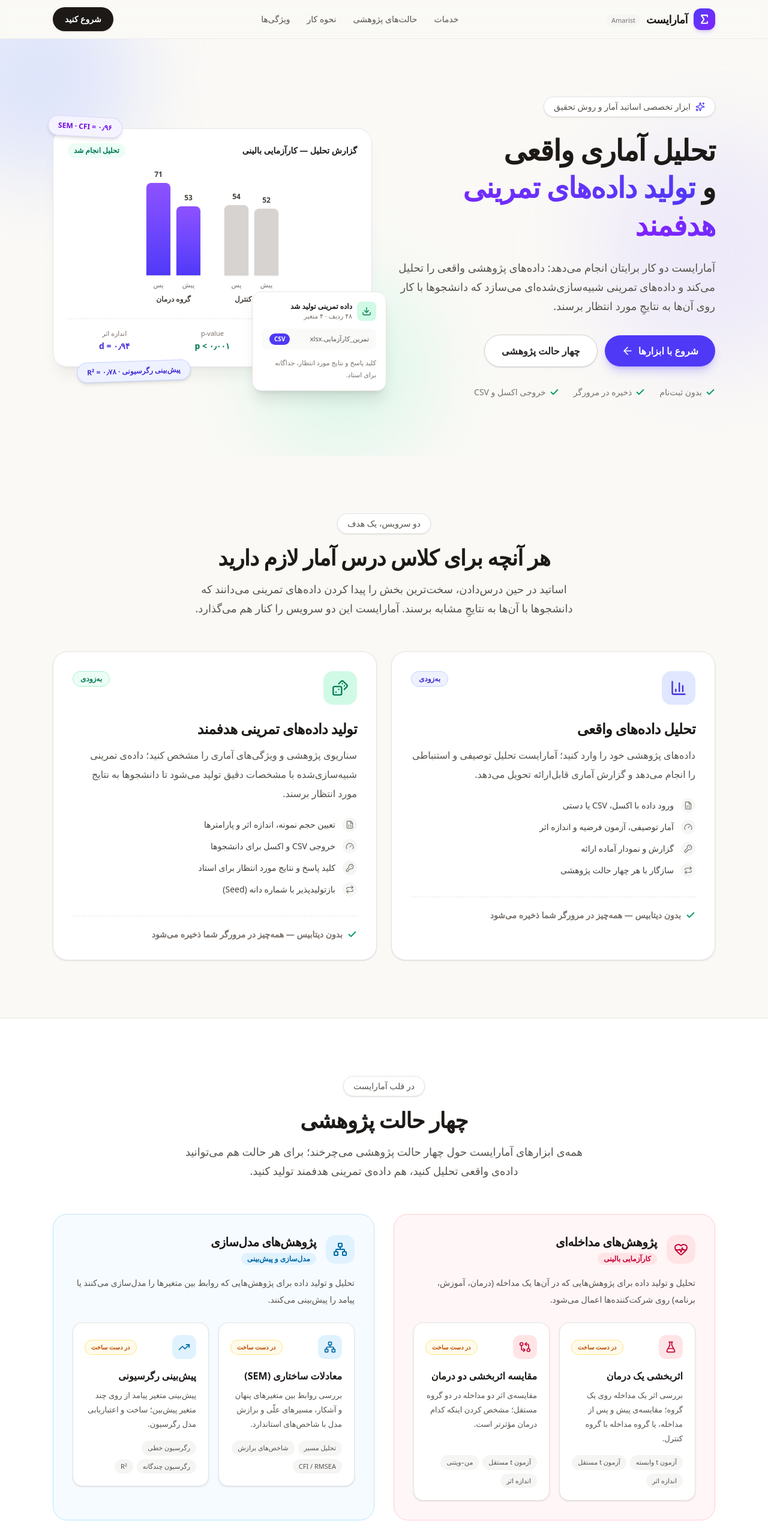
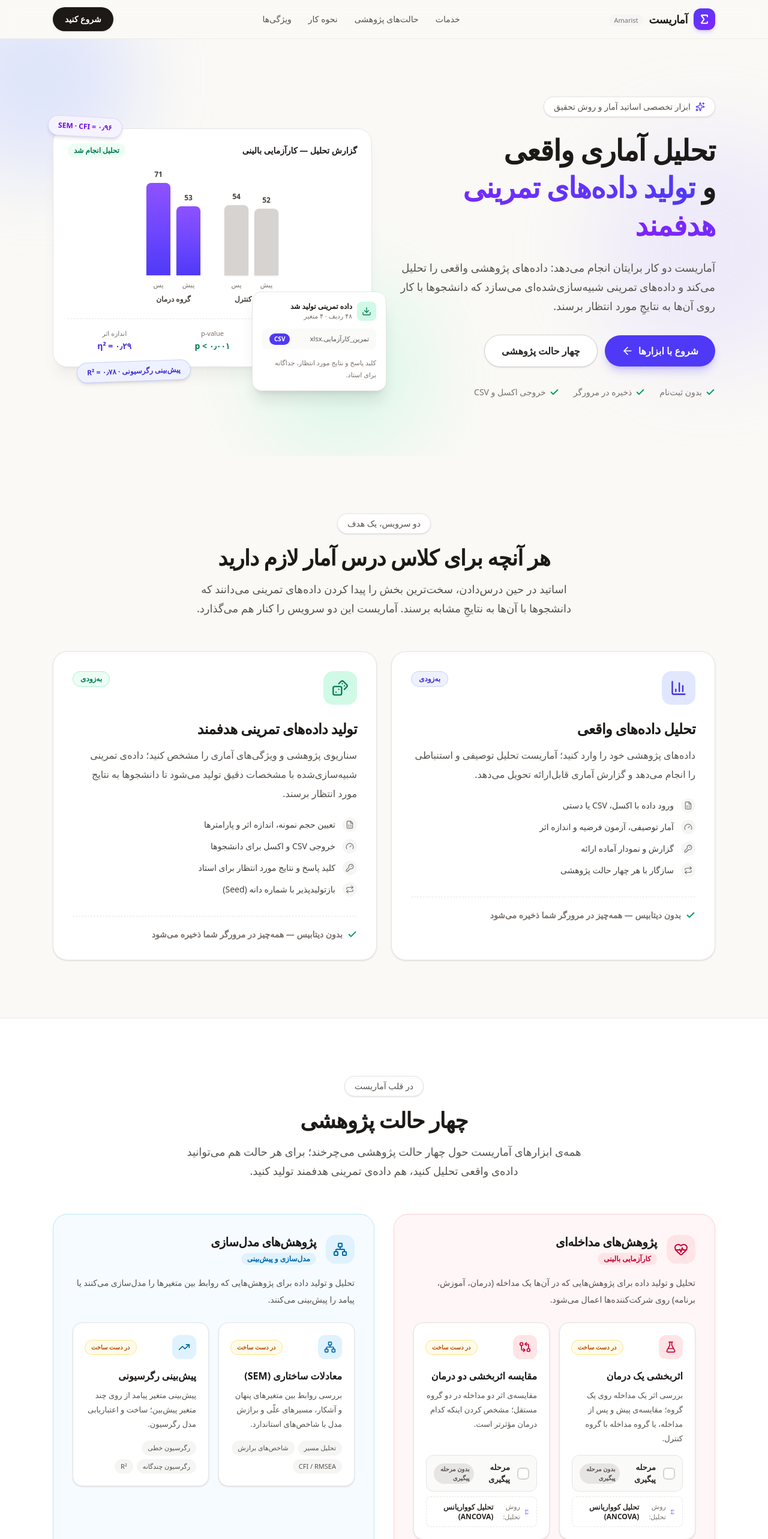
Before and after one commit to majidshilehsari/Amarist, a Next.js app: page / in a window 1280 px wide. Shown: the top 2566 px of the page at 60% size. Built offline with nearby package versions, Linux system fonts and the light colour scheme.

Commit message:
بازبینی حالت‌های پژوهشی: تیک مرحله پیگیری، حذف t مستقل، تغییر نام به آماریست
Co-authored-by: arena-agent <297053741+arena-agent@users.noreply.github.com>

```diff
--- a/src/app/layout.tsx
+++ b/src/app/layout.tsx
@@ -3,11 +3,11 @@ import "@fontsource-variable/vazirmatn";
 import "./globals.css";
 
 export const metadata: Metadata = {
-  title: "آمارایست | تحلیل آماری واقعی و تولید داده‌های تمرینی",
+  title: "آماریست | تحلیل آماری واقعی و تولید داده‌های تمرینی",
   description:
     "سرویس آنلاین تحلیل داده‌های پژوهشی و تولید داده‌های تمرینی هدفمند برای اساتید آمار و روش تحقیق؛ بدون دیتابیس و ثبت‌نام، با ذخیره‌سازی در مرورگر و خروجی اکسل، ورد و CSV.",
   openGraph: {
-    title: "آمارایست | تحلیل آماری واقعی و تولید داده‌های تمرینی",
+    title: "آماریست | تحلیل آماری واقعی و تولید داده‌های تمرینی",
     description:
       "تحلیل داده‌های پژوهشی واقعی و تولید داده‌های تمرینی هدفمند برای اساتید آمار و روش تحقیق.",
     locale: "fa_IR",
--- a/src/components/features.tsx
+++ b/src/components/features.tsx
@@ -45,7 +45,7 @@ export default function Features() {
     >
       <div className="mx-auto max-w-6xl px-4 sm:px-6">
         <SectionHeading
-          eyebrow="چرا آمارایست؟"
+          eyebrow="چرا آماریست؟"
           title="ساده، امن و آماده‌ی ارائه"
           description="بدون نصب نرم‌افزار، بدون دیتابیس، بدون نگرانی از لو رفتن داده‌ها."
         />
--- /dev/null
+++ b/src/components/follow-up-toggle.tsx
@@ -0,0 +1,52 @@
+"use client";
+
+import { useState } from "react";
+import { Check, Sigma } from "lucide-react";
+
+export default function FollowUpToggle() {
+  const [hasFollowUp, setHasFollowUp] = useState(false);
+
+  return (
+    <div className="mt-4">
+      <label className="flex cursor-pointer select-none items-center gap-3 rounded-xl border border-stone-200 bg-stone-50 px-3 py-2.5 transition-colors hover:border-indigo-300">
+        <input
+          type="checkbox"
+          checked={hasFollowUp}
+          onChange={(e) => setHasFollowUp(e.target.checked)}
+          className="sr-only"
+        />
+        <span
+          className={`flex h-5 w-5 shrink-0 items-center justify-center rounded-md border-2 transition-colors ${
+            hasFollowUp
+              ? "border-indigo-600 bg-indigo-600"
+              : "border-stone-300 bg-white"
+          }`}
+        >
+          {hasFollowUp && <Check className="h-3.5 w-3.5 text-white" strokeWidth={3.5} />}
+        </span>
+        <span className="text-[13px] font-bold text-stone-800">مرحله پیگیری</span>
+        <span
+          className={`ms-auto rounded-full px-2 py-0.5 text-[10px] font-bold ${
+            hasFollowUp
+              ? "bg-indigo-100 text-indigo-700"
+              : "bg-stone-200 text-stone-600"
+          }`}
+        >
+          {hasFollowUp ? "با مرحله پیگیری" : "بدون مرحله پیگیری"}
+        </span>
+      </label>
+
+      <div className="mt-2 flex items-center justify-between gap-2 rounded-lg border border-dashed border-stone-200 bg-white px-3 py-2">
+        <span className="flex items-center gap-1.5 text-[11px] font-medium text-stone-500">
+          <Sigma className="h-3.5 w-3.5 text-indigo-600" />
+          روش تحلیل:
+        </span>
+        <span className="text-xs font-bold text-stone-800">
+          {hasFollowUp
+            ? "تحلیل واریانس با اندازه‌گیری مکرر"
+            : "تحلیل کوواریانس (ANCOVA)"}
+        </span>
+      </div>
+    </div>
+  );
+}
--- a/src/components/footer.tsx
+++ b/src/components/footer.tsx
@@ -12,7 +12,7 @@ export default function Footer() {
             <Sigma className="h-4 w-4" strokeWidth={2.5} />
           </span>
           <div>
-            <p className="text-sm font-extrabold text-stone-900">آمارایست</p>
+            <p className="text-sm font-extrabold text-stone-900">آماریست</p>
             <p className="text-xs text-stone-500">
               ابزار تحلیل آماری و تولید داده‌ی تمرینی برای اساتید و دانشجویان
             </p>
--- a/src/components/hero.tsx
+++ b/src/components/hero.tsx
@@ -47,7 +47,7 @@ export default function Hero() {
           </h1>
 
           <p className="mx-auto mt-6 max-w-xl text-lg leading-8 text-stone-600 lg:mx-0">
-            آمارایست دو کار برایتان انجام می‌دهد: داده‌های پژوهشی واقعی را
+            آماریست دو کار برایتان انجام می‌دهد: داده‌های پژوهشی واقعی را
             تحلیل می‌کند و داده‌های تمرینی شبیه‌سازی‌شده‌ای می‌سازد که
             دانشجوها با کار روی آن‌ها به نتایجِ مورد انتظار برسند.
           </p>
@@ -127,8 +127,8 @@ export default function Hero() {
             {/* آماره‌ها */}
             <div className="mt-6 grid grid-cols-3 gap-2 border-t border-dashed border-stone-200 pt-4 text-center">
               <div>
-                <p className="text-[11px] font-medium text-stone-500">آزمون t</p>
-                <p className="mt-0.5 text-sm font-bold text-stone-900">t = ۴٫۳۲</p>
+                <p className="text-[11px] font-medium text-stone-500">تحلیل کوواریانس</p>
+                <p className="mt-0.5 text-sm font-bold text-stone-900">F = ۱۸٫۶</p>
               </div>
               <div>
                 <p className="text-[11px] font-medium text-stone-500">p-value</p>
@@ -136,7 +136,7 @@ export default function Hero() {
               </div>
               <div>
                 <p className="text-[11px] font-medium text-stone-500">اندازه اثر</p>
-                <p className="mt-0.5 text-sm font-bold text-indigo-700">d = ۰٫۹۴</p>
+                <p className="mt-0.5 text-sm font-bold text-indigo-700">η² = ۰٫۲۹</p>
               </div>
             </div>
           </div>
--- a/src/components/navbar.tsx
+++ b/src/components/navbar.tsx
@@ -16,7 +16,7 @@ export default function Navbar() {
             <Sigma className="h-5 w-5" strokeWidth={2.5} />
           </span>
           <span className="text-lg font-extrabold tracking-tight text-stone-900">
-            آمارایست
+            آماریست
           </span>
           <span className="mt-1 hidden rounded-full bg-stone-100 px-2 py-0.5 text-[11px] font-medium text-stone-500 sm:inline-block">
             Amarist
--- a/src/components/research-modes.tsx
+++ b/src/components/research-modes.tsx
@@ -6,6 +6,7 @@ import {
   TrendingUp,
 } from "lucide-react";
 import SectionHeading from "./section-heading";
+import FollowUpToggle from "./follow-up-toggle";
 
 const categories = [
   {
@@ -28,14 +29,12 @@ const categories = [
         title: "اثربخشی یک درمان",
         description:
           "بررسی اثر یک مداخله روی یک گروه؛ مقایسه‌ی پیش و پس از مداخله، یا گروه مداخله با گروه کنترل.",
-        tags: ["آزمون t وابسته", "آزمون t مستقل", "اندازه اثر"],
       },
       {
         icon: GitCompareArrows,
         title: "مقایسه اثربخشی دو درمان",
         description:
           "مقایسه‌ی اثر دو مداخله در دو گروه مستقل؛ مشخص کردن اینکه کدام درمان مؤثرتر است.",
-        tags: ["آزمون t مستقل", "من–ویتنی", "اندازه اثر"],
       },
     ],
   },
@@ -80,9 +79,9 @@ export default function ResearchModes() {
     >
       <div className="mx-auto max-w-6xl px-4 sm:px-6">
         <SectionHeading
-          eyebrow="در قلب آمارایست"
+          eyebrow="در قلب آماریست"
           title="چهار حالت پژوهشی"
-          description="همه‌ی ابزارهای آمارایست حول چهار حالت پژوهشی می‌چرخند؛ برای هر حالت هم می‌توانید داده‌ی واقعی تحلیل کنید، هم داده‌ی تمرینی هدفمند تولید کنید."
+          description="همه‌ی ابزارهای آماریست حول چهار حالت پژوهشی می‌چرخند؛ برای هر حالت هم می‌توانید داده‌ی واقعی تحلیل کنید، هم داده‌ی تمرینی هدفمند تولید کنید."
         />
 
         <div className="mt-14 grid gap-8 lg:grid-cols-2">
@@ -137,6 +136,7 @@ export default function ResearchModes() {
                     <p className="mt-2 flex-1 text-[13px] leading-6 text-stone-600">
                       {mode.description}
                     </p>
+                    {"tags" in mode && mode.tags ? (
                       <div className="mt-4 flex flex-wrap gap-1.5">
                         {mode.tags.map((tag) => (
                           <span
@@ -147,6 +147,9 @@ export default function ResearchModes() {
                           </span>
                         ))}
                       </div>
+                    ) : (
+                      <FollowUpToggle />
+                    )}
                   </div>
                 ))}
               </div>
--- a/src/components/services.tsx
+++ b/src/components/services.tsx
@@ -14,7 +14,7 @@ const services = [
     icon: ChartColumn,
     title: "تحلیل داده‌های واقعی",
     description:
-      "داده‌های پژوهشی خود را وارد کنید؛ آمارایست تحلیل توصیفی و استنباطی را انجام می‌دهد و گزارش آماری قابل‌ارائه تحویل می‌دهد.",
+      "داده‌های پژوهشی خود را وارد کنید؛ آماریست تحلیل توصیفی و استنباطی را انجام می‌دهد و گزارش آماری قابل‌ارائه تحویل می‌دهد.",
     features: [
       "ورود داده با اکسل، CSV یا دستی",
       "آمار توصیفی، آزمون فرضیه و اندازه اثر",
@@ -55,7 +55,7 @@ export default function Services() {
         <SectionHeading
           eyebrow="دو سرویس، یک هدف"
           title="هر آنچه برای کلاس درس آمار لازم دارید"
-          description="اساتید در حین درس‌دادن، سخت‌ترین بخش را پیدا کردن داده‌های تمرینی می‌دانند که دانشجوها با آن‌ها به نتایجِ مشابه برسند. آمارایست این دو سرویس را کنار هم می‌گذارد."
+          description="اساتید در حین درس‌دادن، سخت‌ترین بخش را پیدا کردن داده‌های تمرینی می‌دانند که دانشجوها با آن‌ها به نتایجِ مشابه برسند. آماریست این دو سرویس را کنار هم می‌گذارد."
         />
 
         <div className="mt-14 grid gap-6 lg:grid-cols-2">
```
Also changed, not shown: 1 other file (tests, documents, lock files or other folders). Lines whose indentation alone changed are shown as unchanged.
